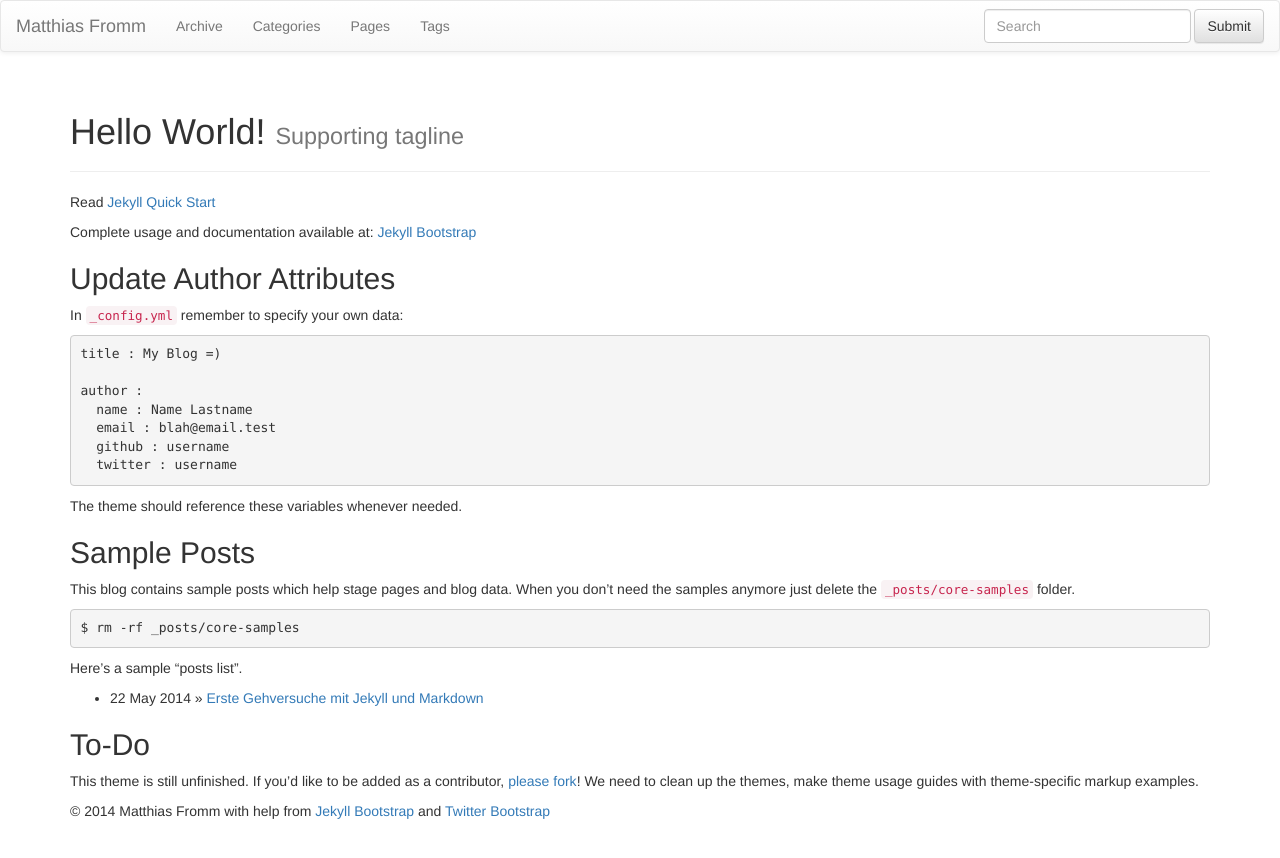
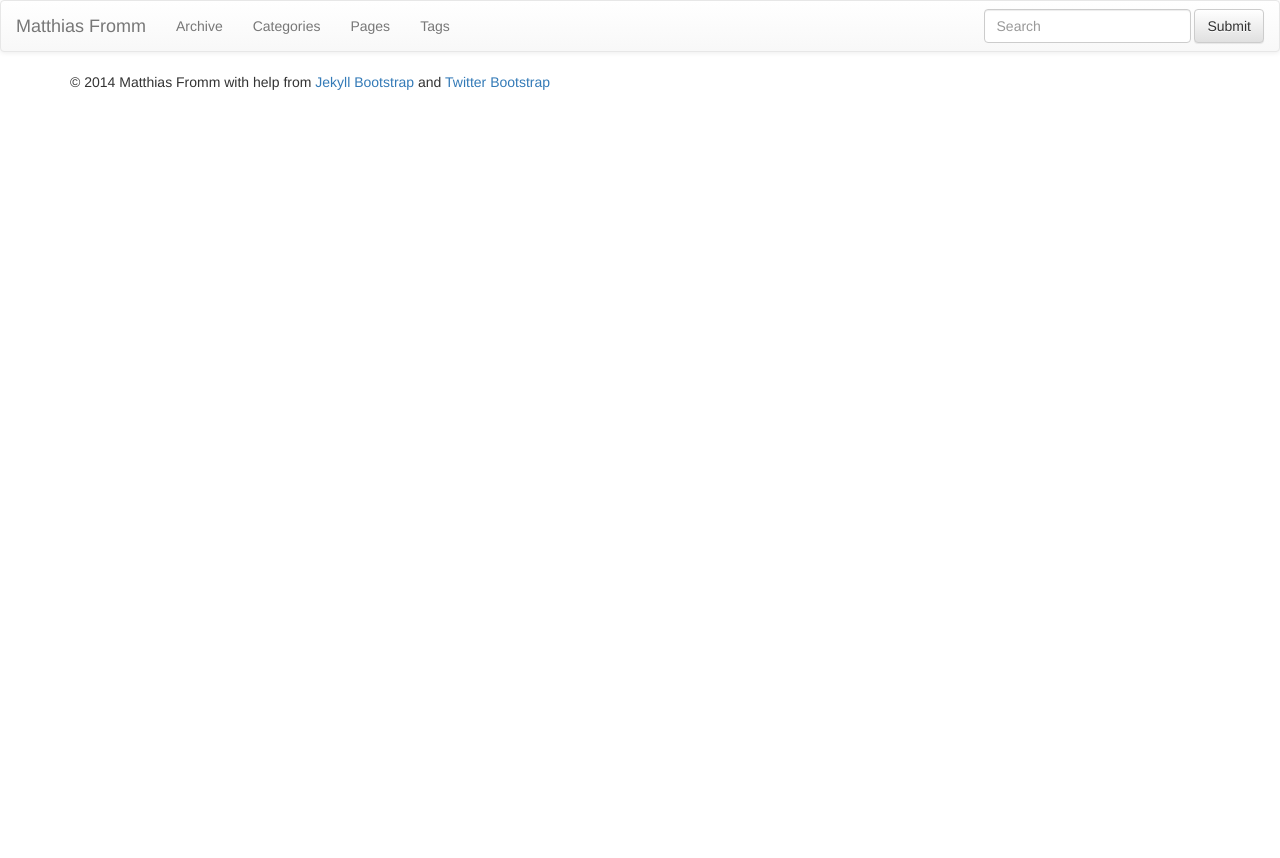
Before and after one commit to matthiasfromm/matthiasfromm.github.io, a Jekyll site: the page built from index.md, in a window 1280 px wide. Shown: the top 858 px of the page. Built offline with Jekyll 4.4.1, drawn with Linux system fonts in a browser that asks for light colours; nearby versions of some CDN libraries; library files that are not in the unit come from our copies.

Commit message:
Changed index from default to custom

```diff
--- a/index.md
+++ b/index.md
@@ -1,44 +1,10 @@
 ---
-layout: page
-title: Hello World!
-tagline: Supporting tagline
+layout: default
+title: Matthias Fromm
 ---
-{% include JB/setup %}
-
-Read [Jekyll Quick Start](http://jekyllbootstrap.com/usage/jekyll-quick-start.html)
-
-Complete usage and documentation available at: [Jekyll Bootstrap](http://jekyllbootstrap.com)
-
-## Update Author Attributes
-
-In `_config.yml` remember to specify your own data:
-
-    title : My Blog =)
-
-    author :
-      name : Name Lastname
-      email : blah@email.test
-      github : username
-      twitter : username
-
-The theme should reference these variables whenever needed.
-
-## Sample Posts
-
-This blog contains sample posts which help stage pages and blog data.
-When you don't need the samples anymore just delete the `_posts/core-samples` folder.
-
-    $ rm -rf _posts/core-samples
-
-Here's a sample "posts list".
-
-<ul class="posts">
-  {% for post in site.posts %}
-    <li><span>{{ post.date | date_to_string }}</span> &raquo; <a href="{{ BASE_PATH }}{{ post.url }}">{{ post.title }}</a></li>
-  {% endfor %}
-</ul>
-
-## To-Do
-
-This theme is still unfinished. If you'd like to be added as a contributor, [please fork](http://github.com/plusjade/jekyll-bootstrap)!
-We need to clean up the themes, make theme usage guides with theme-specific markup examples.
+<div class="index">
+{% for post in paginator.posts %}
+  <h3><a href="{{ post.url }}">{{ post.title }}</a> <small>{{ post.date | date_to_string }}</small></h3>
+  <p>{{ post.excerpt | strip_html }}</p>
+{% endfor %}
+</div>
```
